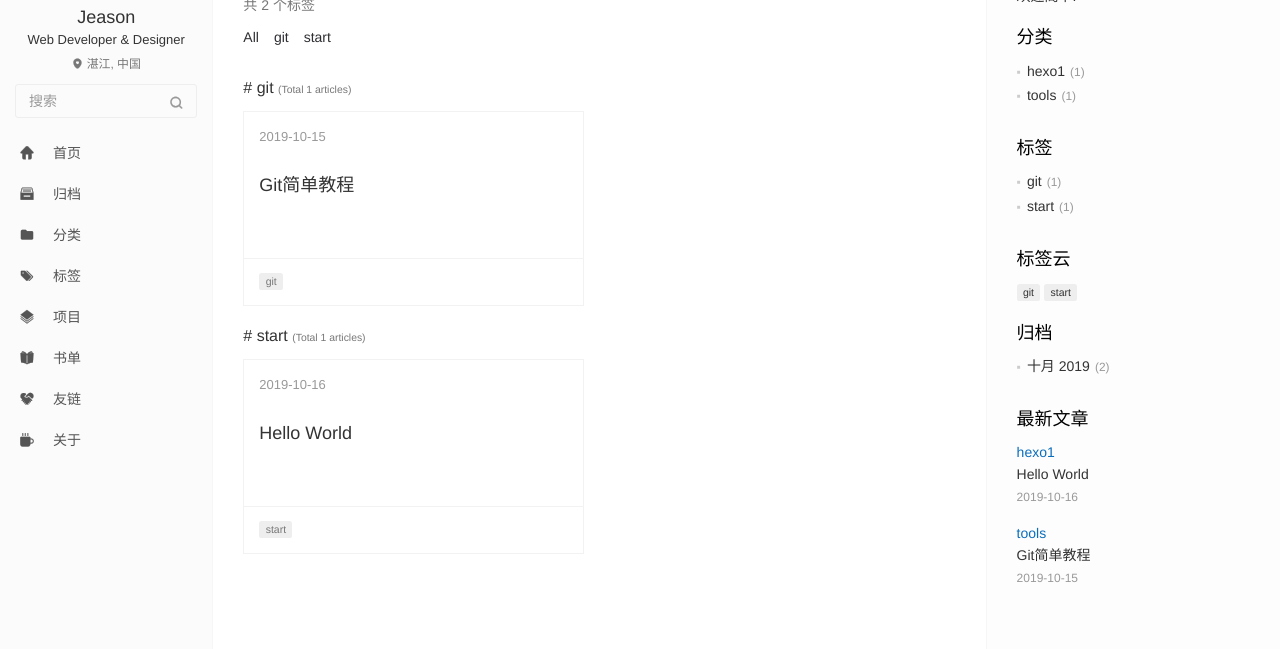
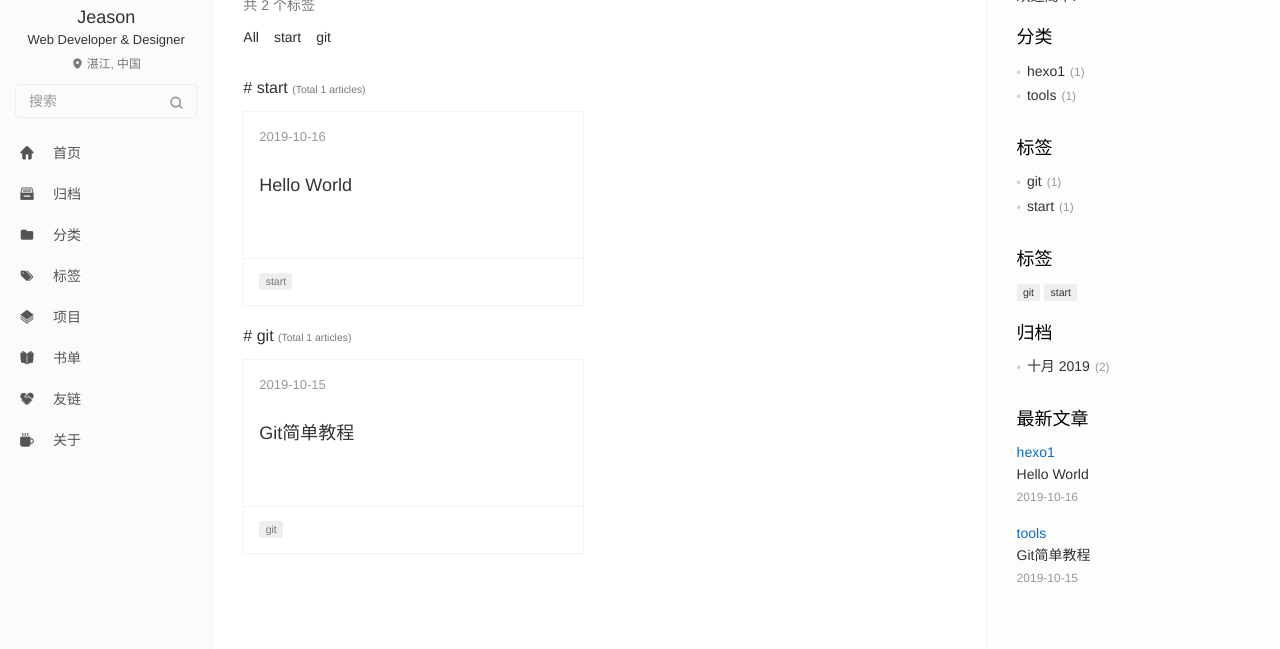
Before and after one commit to jeasonzone/jeasonzone.github.io, a plain HTML site: page tags/index.html in a window 1280 px wide. Shown: the part 86-735 px from the top of the page. Drawn offline with nearby package versions, Linux system fonts and the light colour scheme; a script that the page names is missing.

Commit message:
Site updated: 2019-10-16 11:12:27

```diff
--- a/tags/index.html
+++ b/tags/index.html
@@ -231,7 +231,7 @@
 
 
   <div class="widget">
-    <h3 class="widget-title">标签云</h3>
+    <h3 class="widget-title">标签</h3>
     <div class="widget-body tagcloud">
       <a href="/tags/git/" style="font-size: 13px;">git</a> <a href="/tags/start/" style="font-size: 13px;">start</a>
     </div>
@@ -303,15 +303,47 @@
         <ul>
           <li><a href="/tags">All</a></li>
 
+          <li><a href="/tags/start/">start</a></li>
+
           <li><a href="/tags/git/">git</a></li>
-
-          <li><a href="/tags/start/">start</a></li>
 
         </ul>
       </nav>
     </header>
     <!-- /header -->
     <div class="article-body">
+
+      <h3 class="panel-title mb-1x">
+        <a href="/tags/start/" title="#start"># start</a>
+        <small class="text-muted">(Total 1 articles)</small>
+      </h3>
+      <div class="row">
+
+        <div class="col-md-6">
+
+<article class="panel panel-default hover-shadow hover-grow" itemscope itemtype="http://schema.org/BlogPosting">
+  <div class="panel-body">
+     <div class="article-meta">
+       <time datetime="2019-10-16T01:27:24.090Z" itemprop="datePublished">2019-10-16</time>
+     </div>
+     <h3 class="article-title" itemprop="name">
+       <a class="article-link" href="/2019/10/16/hello-world copy/">Hello World</a>
+     </h3>
+   </div>
+
+   <div class="panel-footer">
+
+      <a href="/tags/start/" class="label label-default mb">start</a>
+
+
+   </div>
+
+</article>
+
+
+        </div>
+
+      </div>
 
       <h3 class="panel-title mb-1x">
         <a href="/tags/git/" title="#git"># git</a>
@@ -334,38 +366,6 @@
    <div class="panel-footer">
 
       <a href="/tags/git/" class="label label-default mb">git</a>
-
-
-   </div>
-
-</article>
-
-
-        </div>
-
-      </div>
-
-      <h3 class="panel-title mb-1x">
-        <a href="/tags/start/" title="#start"># start</a>
-        <small class="text-muted">(Total 1 articles)</small>
-      </h3>
-      <div class="row">
-
-        <div class="col-md-6">
-
-<article class="panel panel-default hover-shadow hover-grow" itemscope itemtype="http://schema.org/BlogPosting">
-  <div class="panel-body">
-     <div class="article-meta">
-       <time datetime="2019-10-16T01:27:24.090Z" itemprop="datePublished">2019-10-16</time>
-     </div>
-     <h3 class="article-title" itemprop="name">
-       <a class="article-link" href="/2019/10/16/hello-world copy/">Hello World</a>
-     </h3>
-   </div>
-
-   <div class="panel-footer">
-
-      <a href="/tags/start/" class="label label-default mb">start</a>
 
 
    </div>
```
Also changed, not shown: 2019/10/15/GIT简单教程/index.html (+1 -1 lines), 2019/10/16/hello-world copy/index.html (+1 -1 lines), about/index.html (+1 -1 lines), archives/2019/10/index.html (+1 -1 lines), archives/2019/index.html (+1 -1 lines), archives/index.html (+1 -1 lines), books/index.html (+1 -1 lines), categories/hexo1/index.html (+3 -3 lines), categories/index.html (+30 -30 lines), categories/tools/index.html (+3 -3 lines), content.json (+1 -1 lines), index.html (+1 -1 lines), repository/index.html (+1 -1 lines), tags/git/index.html (+3 -3 lines), 1 more files.
